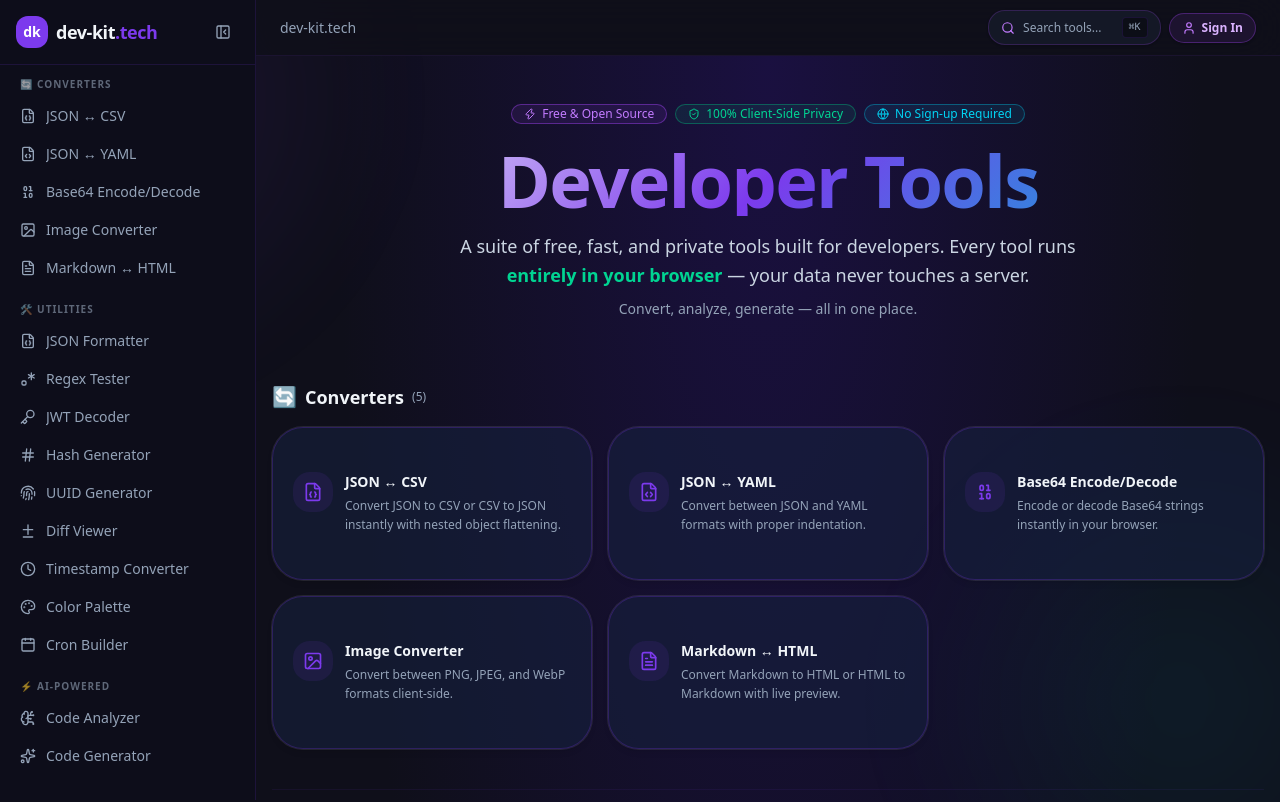
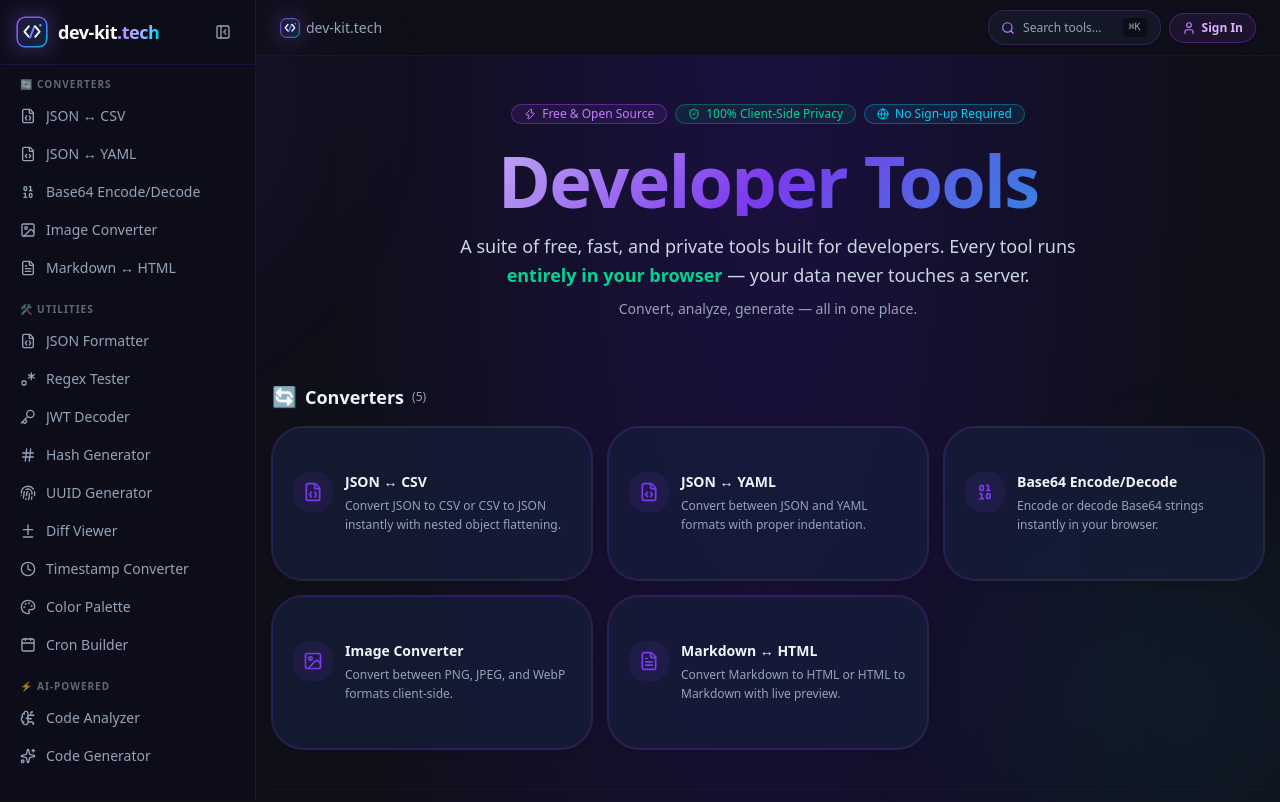
Before and after one commit to LucasGabrielGit/pdv-to-json, a Next.js app: page / in a window 1280 px wide. Shown: the top 802 px of the page. Built offline with nearby package versions, Linux system fonts and the light colour scheme; no server answers.

Commit message:
feat(branding): add modern vector logo, favicon, and brandmark

```diff
--- a/src/components/layout/Footer.tsx
+++ b/src/components/layout/Footer.tsx
@@ -1,6 +1,7 @@
 import React from 'react'
 import Link from 'next/link'
 import { ShieldCheck, Heart } from 'lucide-react'
+import { LogoIcon } from './Logo'
 
 export function Footer() {
   return (
@@ -10,10 +11,14 @@ export function Footer() {
         <div className="flex flex-col sm:flex-row items-center gap-2 sm:gap-3 text-center sm:text-left">
           <Link
             href="/"
-            className="font-bold text-foreground hover:text-primary transition-colors text-sm"
+            className="font-bold text-foreground hover:text-primary transition-colors text-sm flex items-center gap-2"
           >
-            dev-kit<span className="text-primary">.tech</span>
+            <LogoIcon size={18} />
+            <span>
+              dev-kit<span className="text-primary">.tech</span>
+            </span>
           </Link>
+
           <span className="hidden sm:inline text-muted-foreground/30">•</span>
           <span className="inline-flex items-center gap-1 text-emerald-400 font-medium">
             <ShieldCheck className="size-3.5" /> 100% Client-Side &amp; Private
--- a/src/components/layout/Header.tsx
+++ b/src/components/layout/Header.tsx
@@ -8,6 +8,7 @@ import { Menu, Search } from 'lucide-react'
 import { Button } from '@/components/ui/button'
 import { tools } from '@/lib/tools-registry'
 import { UserMenu } from '@/components/auth/UserMenu'
+import { LogoIcon } from './Logo'
 
 interface HeaderProps {
   onMenuClick: () => void
@@ -33,13 +34,15 @@ export function Header({ onMenuClick, onSearchClick }: HeaderProps) {
       </Button>
 
       {/* Breadcrumb */}
-      <nav className="flex items-center gap-1.5 text-sm">
+      <nav className="flex items-center gap-2 text-sm">
         <Link
           href="/"
-          className="text-muted-foreground hover:text-foreground transition-colors font-medium"
+          className="text-muted-foreground hover:text-foreground transition-colors font-medium flex items-center gap-1.5"
         >
-          dev-kit.tech
+          <LogoIcon size={20} />
+          <span>dev-kit.tech</span>
         </Link>
+
         {currentTool && (
           <>
             <span className="text-muted-foreground/40">/</span>
--- /dev/null
+++ b/src/components/layout/Logo.tsx
@@ -0,0 +1,121 @@
+'use client'
+
+import React from 'react'
+import { cn } from '@/lib/utils'
+
+interface LogoProps {
+  variant?: 'full' | 'icon'
+  size?: 'sm' | 'md' | 'lg'
+  className?: string
+}
+
+export function LogoIcon({ className, size = 32 }: { className?: string; size?: number }) {
+  return (
+    <svg
+      width={size}
+      height={size}
+      viewBox="0 0 40 40"
+      fill="none"
+      xmlns="http://www.w3.org/2000/svg"
+      className={cn('shrink-0 drop-shadow-[0_0_12px_rgba(168,85,247,0.4)]', className)}
+    >
+      <defs>
+        <linearGradient id="devkit-grad-bg" x1="0%" y1="0%" x2="100%" y2="100%">
+          <stop offset="0%" stopColor="#8B5CF6" />
+          <stop offset="50%" stopColor="#6366F1" />
+          <stop offset="100%" stopColor="#06B6D4" />
+        </linearGradient>
+        <linearGradient id="devkit-grad-symbol" x1="0%" y1="0%" x2="100%" y2="100%">
+          <stop offset="0%" stopColor="#FFFFFF" />
+          <stop offset="100%" stopColor="#E0E7FF" />
+        </linearGradient>
+        <linearGradient id="devkit-grad-accent" x1="0%" y1="0%" x2="100%" y2="100%">
+          <stop offset="0%" stopColor="#38BDF8" />
+          <stop offset="100%" stopColor="#A855F7" />
+        </linearGradient>
+      </defs>
+
+      {/* Rounded Squircle Background */}
+      <rect
+        x="1.5"
+        y="1.5"
+        width="37"
+        height="37"
+        rx="10"
+        fill="#121226"
+        stroke="url(#devkit-grad-bg)"
+        strokeWidth="2"
+      />
+
+      {/* Subtle Inner Glow */}
+      <rect
+        x="3"
+        y="3"
+        width="34"
+        height="34"
+        rx="8.5"
+        fill="url(#devkit-grad-bg)"
+        fillOpacity="0.12"
+      />
+
+      {/* Left Bracket < */}
+      <path
+        d="M16 13L10.5 19.5L16 26"
+        stroke="url(#devkit-grad-symbol)"
+        strokeWidth="2.5"
+        strokeLinecap="round"
+        strokeLinejoin="round"
+      />
+
+      {/* Slash / Terminal Prompt */}
+      <path
+        d="M23 13L17.5 27"
+        stroke="url(#devkit-grad-accent)"
+        strokeWidth="2.5"
+        strokeLinecap="round"
+      />
+
+      {/* Right Bracket > */}
+      <path
+        d="M24 13L29.5 19.5L24 26"
+        stroke="url(#devkit-grad-symbol)"
+        strokeWidth="2.5"
+        strokeLinecap="round"
+        strokeLinejoin="round"
+      />
+
+      {/* Tech Sparkle Dot */}
+      <circle cx="30.5" cy="11.5" r="1.5" fill="#38BDF8" />
+    </svg>
+  )
+}
+
+export function Logo({ variant = 'full', size = 'md', className }: LogoProps) {
+  const iconSizes = {
+    sm: 24,
+    md: 32,
+    lg: 40,
+  }
+
+  const textSizes = {
+    sm: 'text-base',
+    md: 'text-lg',
+    lg: 'text-2xl',
+  }
+
+  return (
+    <div className={cn('inline-flex items-center gap-2.5 select-none', className)}>
+      <LogoIcon size={iconSizes[size]} />
+      {variant === 'full' && (
+        <div className="flex flex-col leading-none">
+          <span className={cn('font-black tracking-tight text-white flex items-center', textSizes[size])}>
+            dev-kit
+            <span className="bg-linear-to-r from-purple-400 via-indigo-300 to-cyan-400 bg-clip-text text-transparent">
+              .tech
+            </span>
+          </span>
+        </div>
+      )}
+    </div>
+  )
+}
--- a/src/components/layout/Sidebar.tsx
+++ b/src/components/layout/Sidebar.tsx
@@ -18,6 +18,8 @@ import {
   type Tool,
 } from '@/lib/tools-registry'
 import { cn } from '@/lib/utils'
+
+import { Logo, LogoIcon } from './Logo'
 
 interface SidebarProps {
   isOpen?: boolean
@@ -56,23 +58,17 @@ export function Sidebar({ isOpen = false, onClose }: SidebarProps) {
             <Link
               href="/"
               onClick={onClose}
-              className="flex items-center gap-2 transition-opacity hover:opacity-80"
+              className="flex items-center gap-2 transition-opacity hover:opacity-90"
             >
-              <div className="flex size-8 items-center justify-center rounded-lg bg-primary text-primary-foreground font-black text-sm">
-                dk
-              </div>
-              <span className="text-lg font-bold tracking-tight text-foreground">
-                dev-kit<span className="text-primary">.tech</span>
-              </span>
+              <Logo variant="full" size="md" />
             </Link>
           )}
           {collapsed && !isOpen && (
-            <Link href="/" className="mx-auto">
-              <div className="flex size-8 items-center justify-center rounded-lg bg-primary text-primary-foreground font-black text-sm">
-                dk
-              </div>
+            <Link href="/" className="mx-auto hover:opacity-90 transition-opacity">
+              <LogoIcon size={32} />
             </Link>
           )}
+
 
           {/* Desktop collapse toggle */}
           <Button
--- /dev/null
+++ b/src/components/ui/avatar.tsx
@@ -0,0 +1,109 @@
+"use client"
+
+import * as React from "react"
+import { Avatar as AvatarPrimitive } from "@base-ui/react/avatar"
+
+import { cn } from "@/lib/utils"
+
+function Avatar({
+  className,
+  size = "default",
+  ...props
+}: AvatarPrimitive.Root.Props & {
+  size?: "default" | "sm" | "lg"
+}) {
+  return (
+    <AvatarPrimitive.Root
+      data-slot="avatar"
+      data-size={size}
+      className={cn(
+        "group/avatar relative flex size-8 shrink-0 rounded-full select-none after:absolute after:inset-0 after:rounded-full after:border after:border-border after:mix-blend-darken data-[size=lg]:size-10 data-[size=sm]:size-6 dark:after:mix-blend-lighten",
+        className
+      )}
+      {...props}
+    />
+  )
+}
+
+function AvatarImage({ className, ...props }: AvatarPrimitive.Image.Props) {
+  return (
+    <AvatarPrimitive.Image
+      data-slot="avatar-image"
+      className={cn(
+        "aspect-square size-full rounded-full object-cover",
+        className
+      )}
+      {...props}
+    />
+  )
+}
+
+function AvatarFallback({
+  className,
+  ...props
+}: AvatarPrimitive.Fallback.Props) {
+  return (
+    <AvatarPrimitive.Fallback
+      data-slot="avatar-fallback"
+      className={cn(
+        "flex size-full items-center justify-center rounded-full bg-muted text-sm text-muted-foreground group-data-[size=sm]/avatar:text-xs",
+        className
+      )}
+      {...props}
+    />
+  )
+}
+
+function AvatarBadge({ className, ...props }: React.ComponentProps<"span">) {
+  return (
+    <span
+      data-slot="avatar-badge"
+      className={cn(
+        "absolute right-0 bottom-0 z-10 inline-flex items-center justify-center rounded-full bg-primary text-primary-foreground bg-blend-color ring-2 ring-background select-none",
+        "group-data-[size=sm]/avatar:size-2 group-data-[size=sm]/avatar:[&>svg]:hidden",
+        "group-data-[size=default]/avatar:size-2.5 group-data-[size=default]/avatar:[&>svg]:size-2",
+        "group-data-[size=lg]/avatar:size-3 group-data-[size=lg]/avatar:[&>svg]:size-2",
+        className
+      )}
+      {...props}
+    />
+  )
+}
+
+function AvatarGroup({ className, ...props }: React.ComponentProps<"div">) {
+  return (
+    <div
+      data-slot="avatar-group"
+      className={cn(
+        "group/avatar-group flex -space-x-2 *:data-[slot=avatar]:ring-2 *:data-[slot=avatar]:ring-background",
+        className
+      )}
+      {...props}
+    />
+  )
+}
+
+function AvatarGroupCount({
+  className,
+  ...props
+}: React.ComponentProps<"div">) {
+  return (
+    <div
+      data-slot="avatar-group-count"
+      className={cn(
+        "relative flex size-8 shrink-0 items-center justify-center rounded-full bg-muted text-sm text-muted-foreground ring-2 ring-background group-has-data-[size=lg]/avatar-group:size-10 group-has-data-[size=sm]/avatar-group:size-6 [&>svg]:size-4 group-has-data-[size=lg]/avatar-group:[&>svg]:size-5 group-has-data-[size=sm]/avatar-group:[&>svg]:size-3",
+        className
+      )}
+      {...props}
+    />
+  )
+}
+
+export {
+  Avatar,
+  AvatarImage,
+  AvatarFallback,
+  AvatarGroup,
+  AvatarGroupCount,
+  AvatarBadge,
+}
```
Also changed, not shown: src/components/auth/UserMenu.tsx (+81 -70 lines), public/favicon.svg, 1 other file (tests, documents, lock files or other folders).
